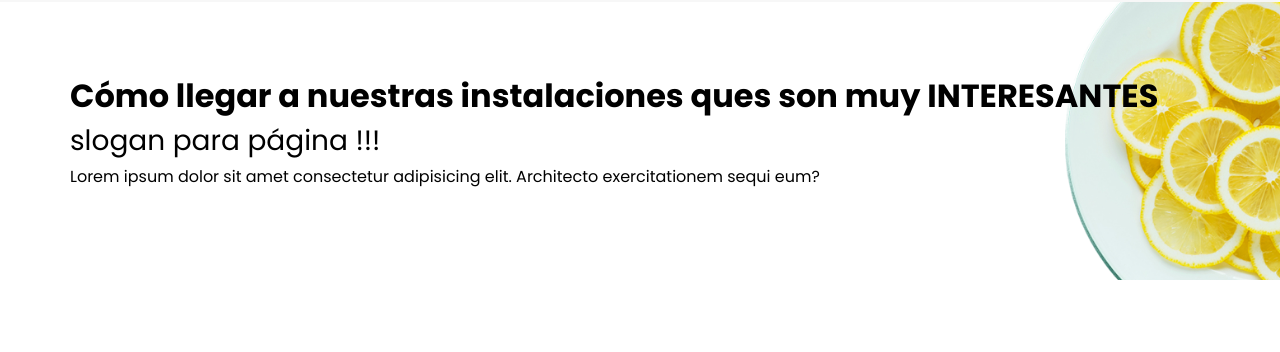
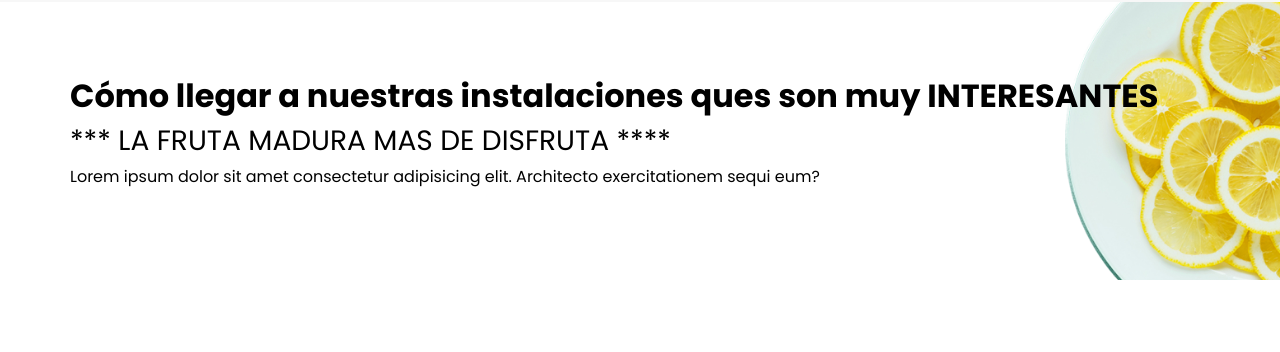
Before and after one commit to uxpruebascurso/tropiko, a plain HTML site: page como-llegar.html in a window 1280 px wide. Shown: the part 83-435 px from the top of the page. Drawn offline with nearby package versions, Linux system fonts and the light colour scheme.

Commit message:
slogan real
pongo slogan real

```diff
--- a/como-llegar.html
+++ b/como-llegar.html
@@ -87,7 +87,7 @@
         Cómo llegar a nuestras instalaciones ques son muy INTERESANTES
       </h2>
 
-      <h3>  slogan para página !!!</h3>
+      <h3> *** LA FRUTA MADURA MAS DE DISFRUTA  **** </h3>
       <div class="row">
         <div class="col-md-8 mr-auto">
            <p>Lorem ipsum dolor sit amet consectetur adipisicing elit. Architecto exercitationem sequi eum?</p>
```
